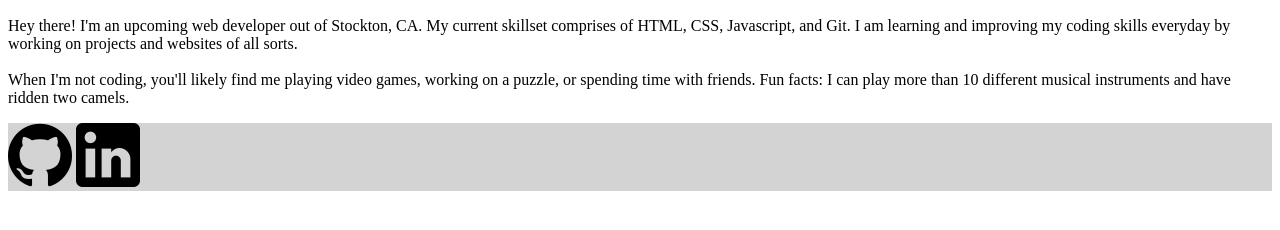
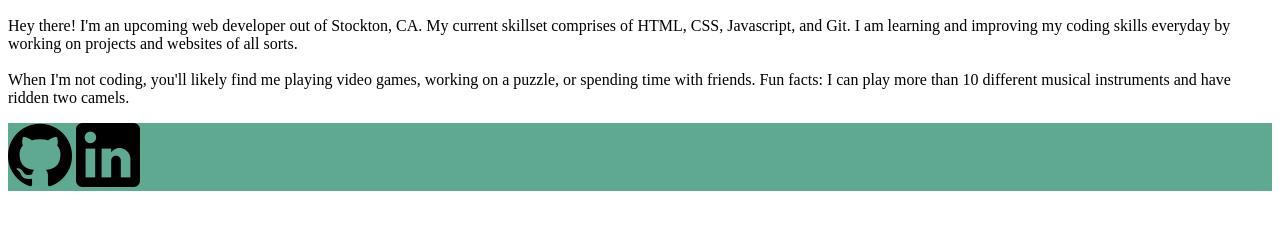
Before and after one commit to jenmitz/jenmitz.github.io, a plain HTML site: page index.html in a window 1280 px wide. Shown: the part 542-772 px from the top of the page. Drawn offline with Linux system fonts and the light colour scheme.

Commit message:
delete unnecessary files, changed up the footer

```diff
--- a/style.css
+++ b/style.css
@@ -11,6 +11,6 @@ nav ul { list-style: none; }
 /* main styles */
 
 /* footer styles */
-footer { background-color: lightgray; }
+footer { background-color: #5FA992; }
 #github { height: 4rem; }
 #linkedin { height: 4rem; }
```
Also changed, not shown: assets/images/mandala.png (deleted), assets/images/navbar-highlight.png (deleted), assets/images/profile-pic.JPG (deleted).
